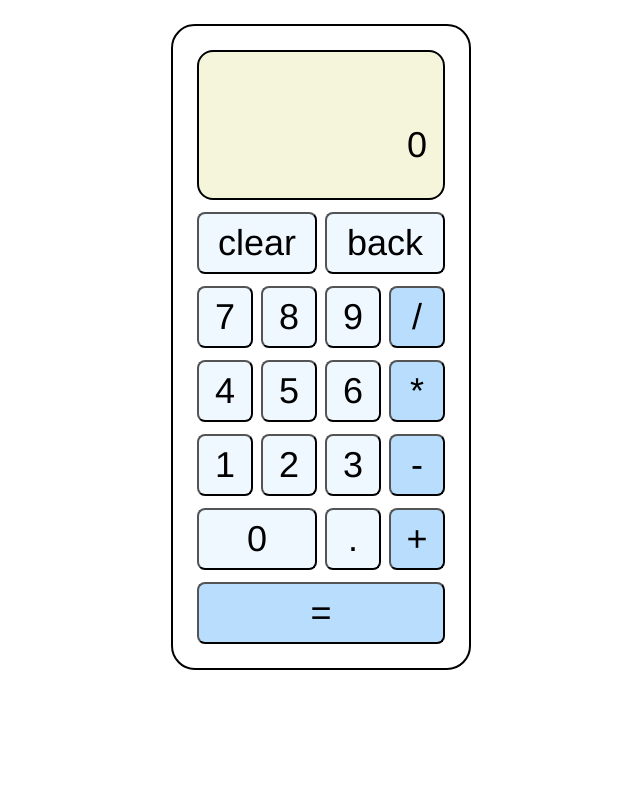
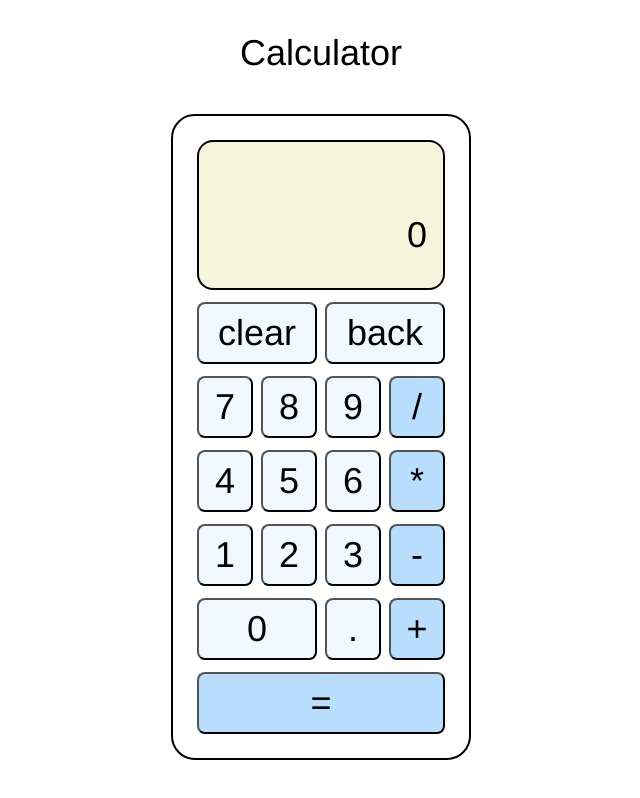
Before and after one commit to Philomath21/calculator, a plain HTML site: page index.html in a window 1280 px wide. Shown: the whole page, without its empty margins (319-959 px from the left). Drawn offline with Linux system fonts and the light colour scheme.

Commit message:
add heading

```diff
--- a/index.html
+++ b/index.html
@@ -4,11 +4,12 @@
 <head>
   <meta charset="UTF-8">
   <meta name="viewport" content="width=device-width, initial-scale=1">
-  <title>calculator</title>
+  <title>Calculator</title>
   <link rel="stylesheet" href="style.css">
 </head>
 
 <body>
+  <h1>Calculator</h1>
   <div id="box">
     <div class="row" id="rd">
       <p id="display">0</p>
@@ -43,8 +44,6 @@
     <div class="row" id="r6">
       <button type="submit" class="operator" id="evaluate">=</button>
     </div>
-
-
   </div>
   <script src="javascript.js"></script>
 </body>
```
